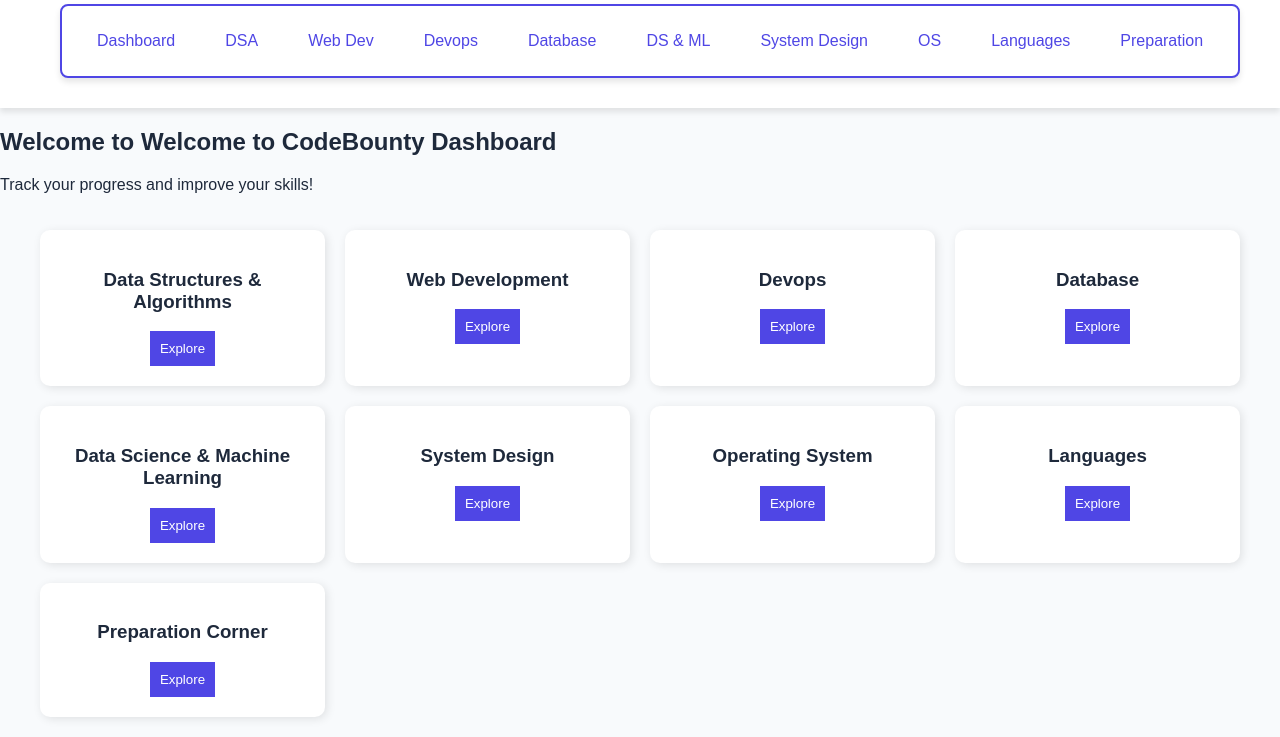
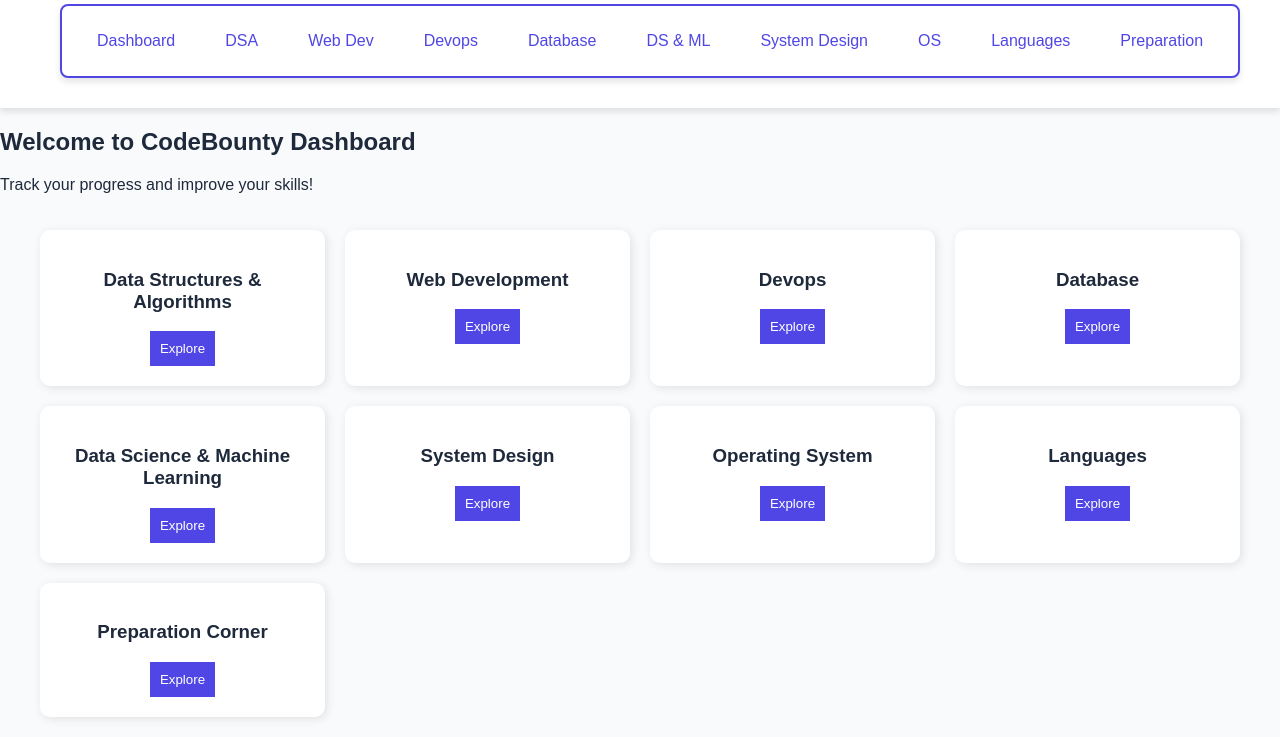
Before and after one commit to Silvi283/CodeBounty, a plain HTML site: page dashboard.html in a window 1280 px wide. Shown: the part 74-811 px from the top of the page. Drawn offline with Linux system fonts and the light colour scheme.

Commit message:
Update dashboard.html

```diff
--- a/dashboard.html
+++ b/dashboard.html
@@ -40,7 +40,7 @@
 
     <!-- 🌟 Dashboard Content -->
     <div class="content">
-        <h2>Welcome to Welcome to CodeBounty Dashboard</h2>
+        <h2>Welcome to CodeBounty Dashboard</h2>
         <p>Track your progress and improve your skills!</p>
     </div>
     <div>
```
